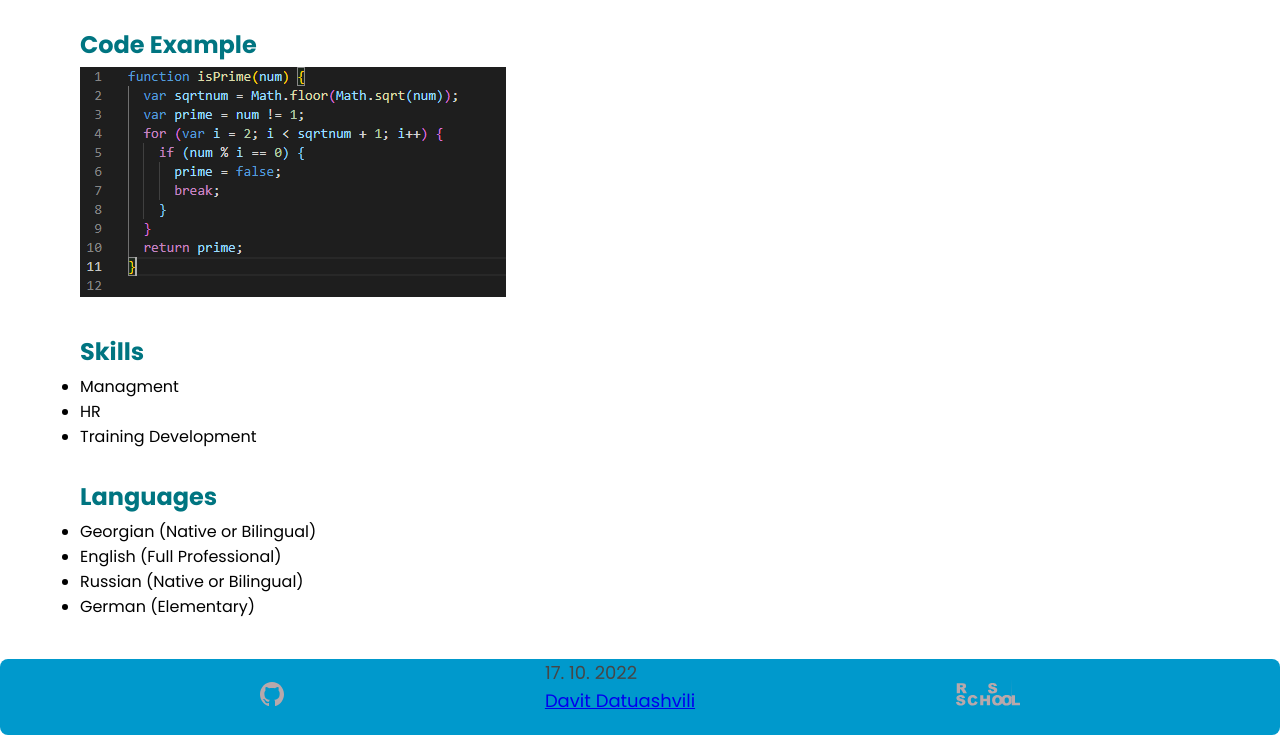
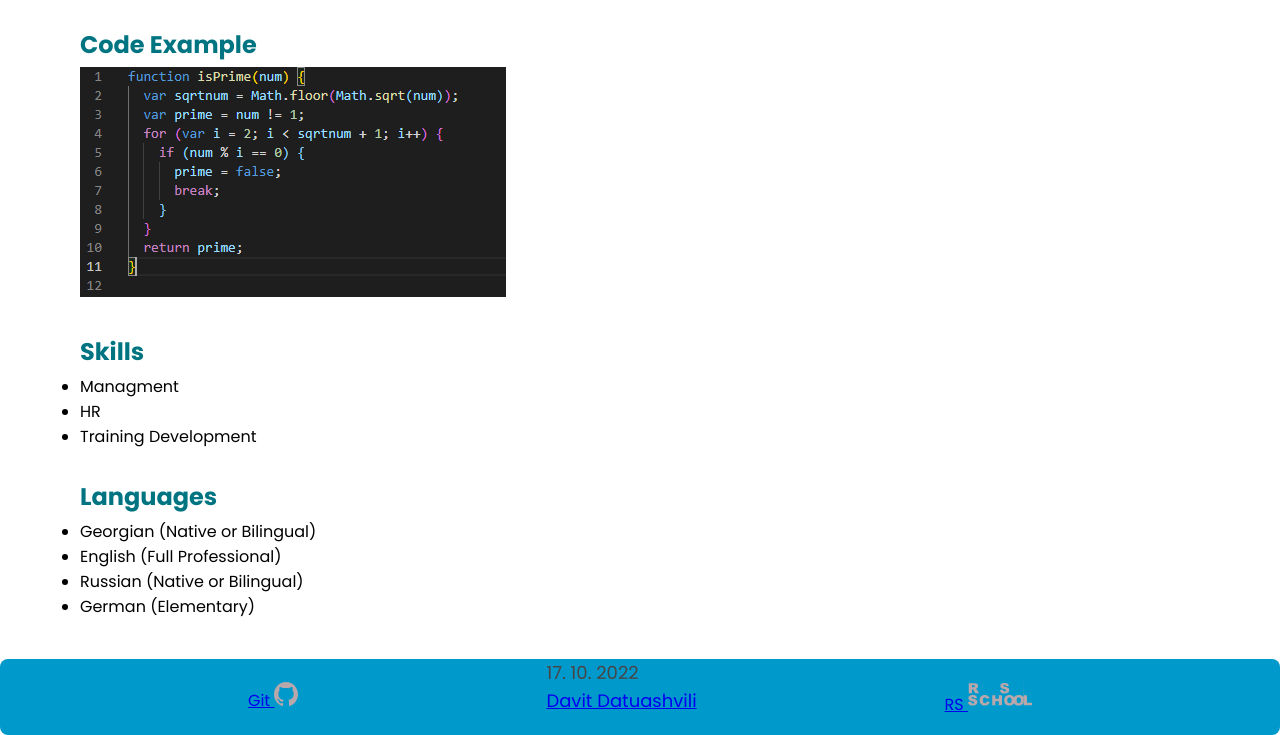
Before and after one commit to datodatuashvili/rsschool-cv, a plain HTML site: page index.html in a window 1280 px wide. Shown: the part 1828-2563 px from the top of the page. Drawn offline with Linux system fonts and the light colour scheme.

Commit message:
fix: add link

```diff
--- a/index.html
+++ b/index.html
@@ -119,14 +119,14 @@
 </section>
 </main>
 <footer>
-    <a href="https://github.com/datodatuashvili" target="_blank">
+    <a href="https://github.com/datodatuashvili" target="_blank">Git
       <svg
         width="24"
         height="24"
         viewBox="0 0 24 24"
         fill="none"
         xmlns="http://www.w3.org/2000/svg"
-      >Git
+      >
         <path
           fill-rule="evenodd"
           clip-rule="evenodd"
@@ -142,14 +142,14 @@
         target="_blank"
         >Davit Datuashvili</a>
     </p>
-    <a href="https://rs.school/" target="_blank">
+    <a href="https://rs.school/" target="_blank">RS
       <svg
         width="64"
         height="32"
         viewBox="0 0 64 32"
         fill="none"
         xmlns="http://www.w3.org/2000/svg"
-      >RS
+      >
         <path
           fill-rule="evenodd"
           clip-rule="evenodd"
```
